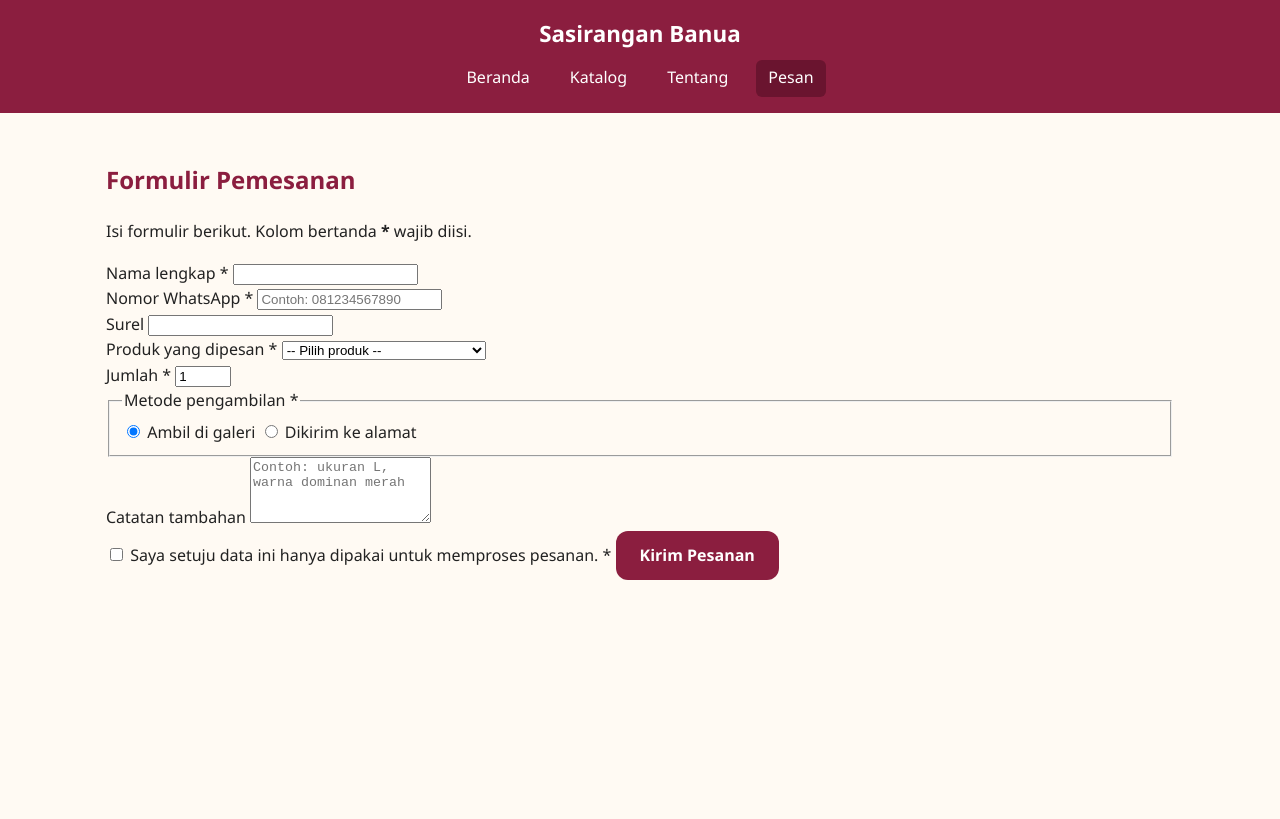
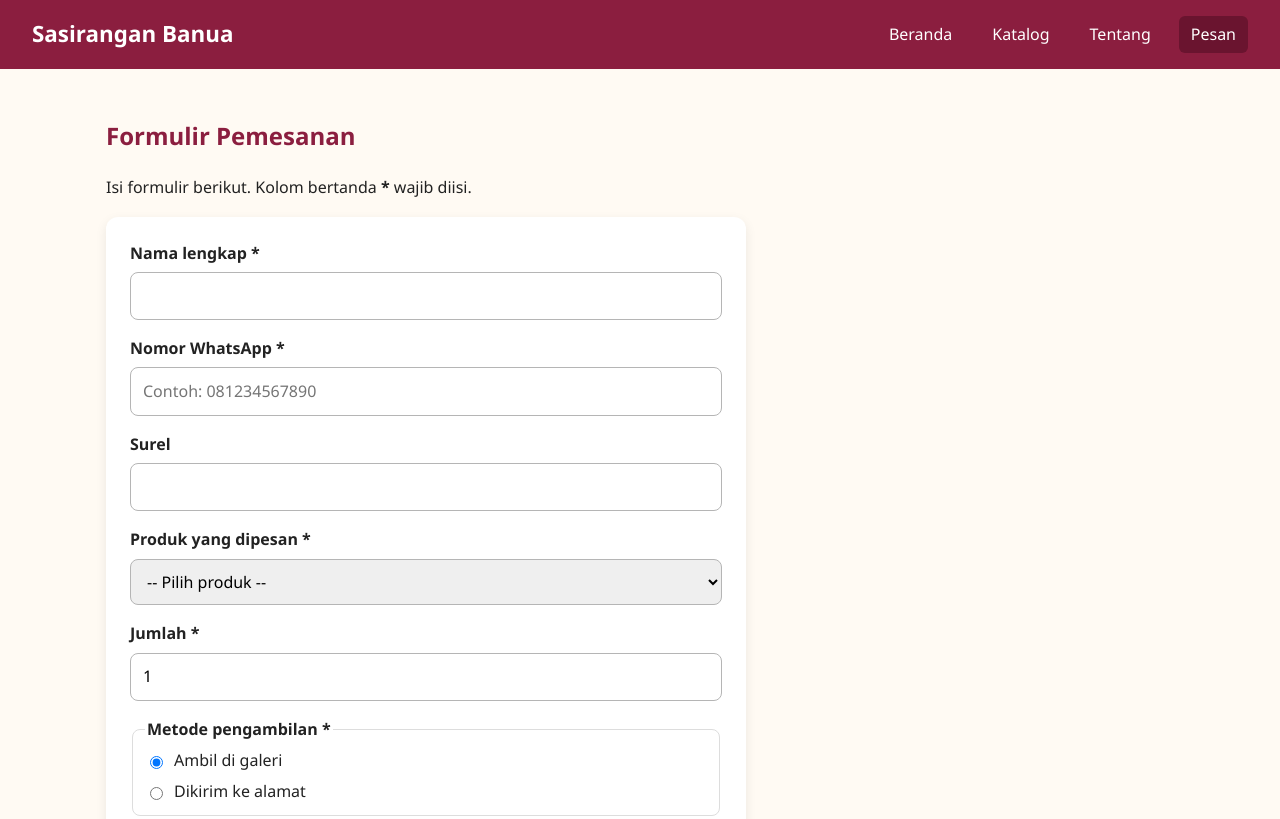
Before and after one commit to muhammadihsankamil2112/web1_2510010391, a plain HTML site: page kontak.html in a window 1280 px wide. Shown: the top 819 px of the page. Drawn offline with Linux system fonts and the light colour scheme.

Commit message:
Tambah gaya tabel, formulir, footer, dan media query.

```diff
--- a/css/style.css
+++ b/css/style.css
@@ -215,3 +215,108 @@ textarea:focus-visible {
   font-weight: 700;
   color: var(--warna-utama);
 }
+
+/* ---------- 8. Tabel ---------- */
+table {
+  width: 100%;
+  border-collapse: collapse;
+  background-color: var(--warna-kartu);
+  box-shadow: var(--bayangan);
+}
+
+caption {
+  margin-bottom: 0.5rem;
+  font-weight: 600;
+  text-align: left;
+}
+
+th,
+td {
+  padding: 0.75rem 1rem;
+  border-bottom: 1px solid #eeeeee;
+  text-align: left;
+}
+
+thead th {
+  background-color: var(--warna-utama);
+  color: #ffffff;
+}
+
+/* ---------- 9. Formulir ---------- */
+.form-pesan {
+  display: grid;
+  gap: 1rem;
+  max-width: 40rem;
+  padding: 1.5rem;
+  border-radius: var(--radius);
+  background-color: var(--warna-kartu);
+  box-shadow: var(--bayangan);
+}
+
+.kolom {
+  display: flex;
+  flex-direction: column;
+  gap: 0.35rem;
+}
+
+label,
+legend {
+  font-weight: 600;
+}
+
+input,
+select,
+textarea {
+  width: 100%;
+  padding: 0.65rem 0.75rem;
+  border: 1px solid #b5b5b5;
+  border-radius: 8px;
+  font: inherit;
+}
+
+fieldset {
+  display: flex;
+  flex-direction: column;
+  gap: 0.35rem;
+  border: 1px solid #dddddd;
+  border-radius: 8px;
+}
+
+fieldset label,
+.cek {
+  display: flex;
+  align-items: center;
+  gap: 0.5rem;
+  font-weight: 400;
+}
+
+input[type="radio"],
+input[type="checkbox"] {
+  width: auto;
+}
+
+/* ---------- 10. Footer ---------- */
+.footer-situs {
+  padding: 2rem 1rem;
+  background-color: #2b2b2b;
+  color: #eeeeee;
+  font-size: 0.9rem;
+  text-align: center;
+}
+
+.footer-situs p {
+  margin: 0.25rem 0;
+}
+
+/* ---------- 11. Responsif: tablet & desktop ---------- */
+@media (min-width: 768px) {
+  .header-situs {
+    flex-direction: row; /* logo kiri, menu kanan */
+    justify-content: space-between;
+    padding-inline: 2rem;
+  }
+
+  .hero {
+    padding: 6rem 2rem;
+  }
+}
```
